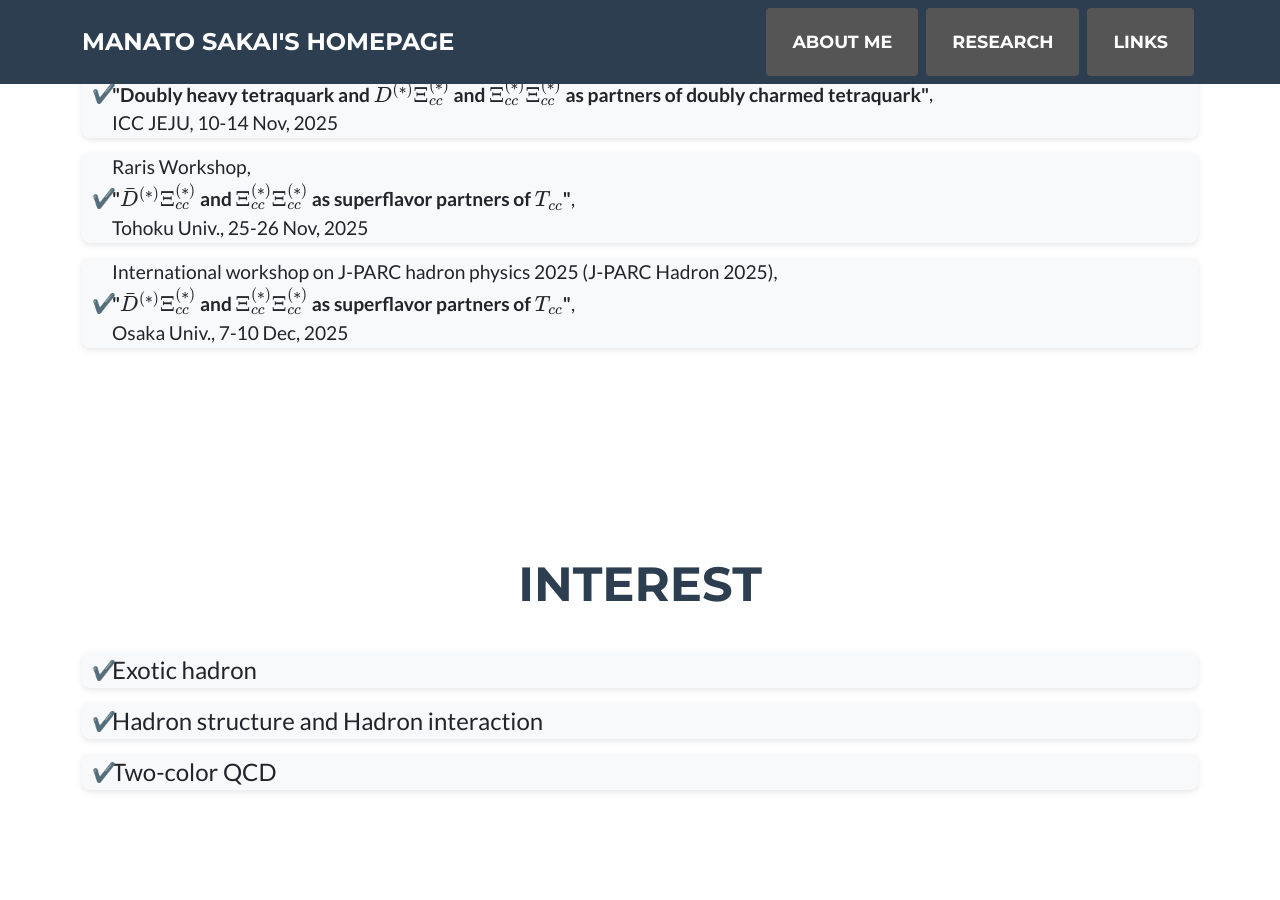
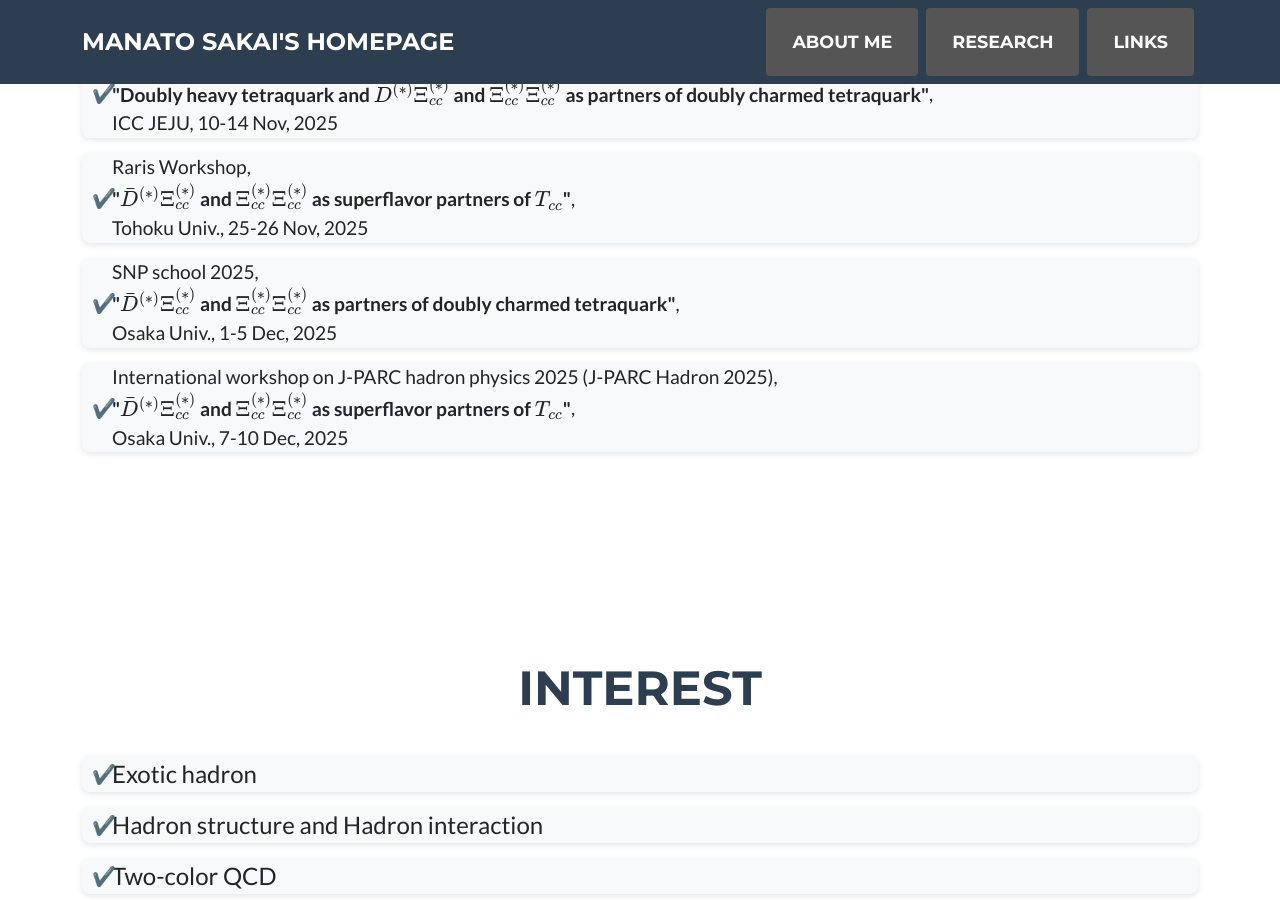
Before and after one commit to manato-sakai/homepage, a Jekyll site: the page index.html, which Jekyll copies as it is, in a window 1280 px wide and 900 px high, scrolled down 841 px. Built offline with Jekyll 4.4.1, drawn with Linux system fonts in a browser that asks for light colours; nearby versions of some CDN libraries.

```diff
--- a/index.html
+++ b/index.html
@@ -89,6 +89,13 @@
                             <strong>"\(\bar{D}^{(\ast)}\Xi_{cc}^{(\ast)}\) and \(\Xi_{cc}^{(\ast)}\Xi_{cc}^{(\ast)}\) as superflavor partners of \(T_{cc}\)"</strong>,
                             <br>
                             Tohoku Univ., 25-26 Nov, 2025
+                        </li>
+                        <li class="index-schedule">
+                            SNP school 2025,
+                            <br>
+                            <strong>"\(\bar{D}^{(\ast)}\Xi_{cc}^{(\ast)}\) and \(\Xi_{cc}^{(\ast)}\Xi_{cc}^{(\ast)}\) as partners of doubly charmed tetraquark"</strong>,
+                            <br>
+                            Osaka Univ., 1-5 Dec, 2025
                         </li>
                         <li class="index-schedule">
                             International workshop on J-PARC hadron physics 2025 (J-PARC Hadron 2025),
```
